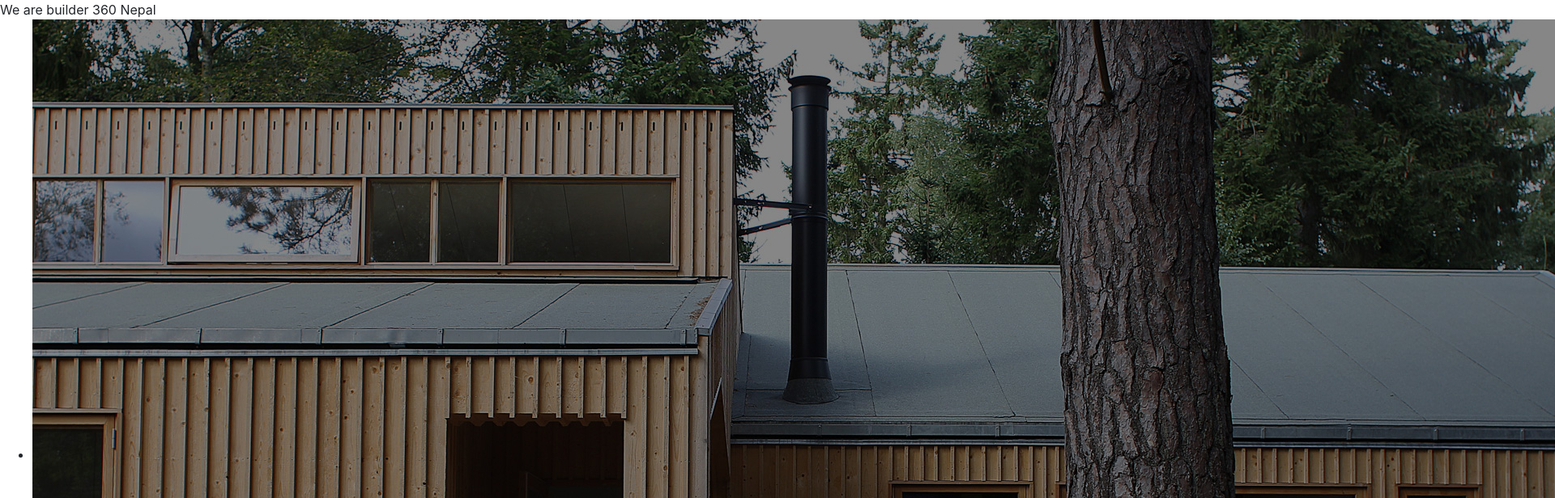
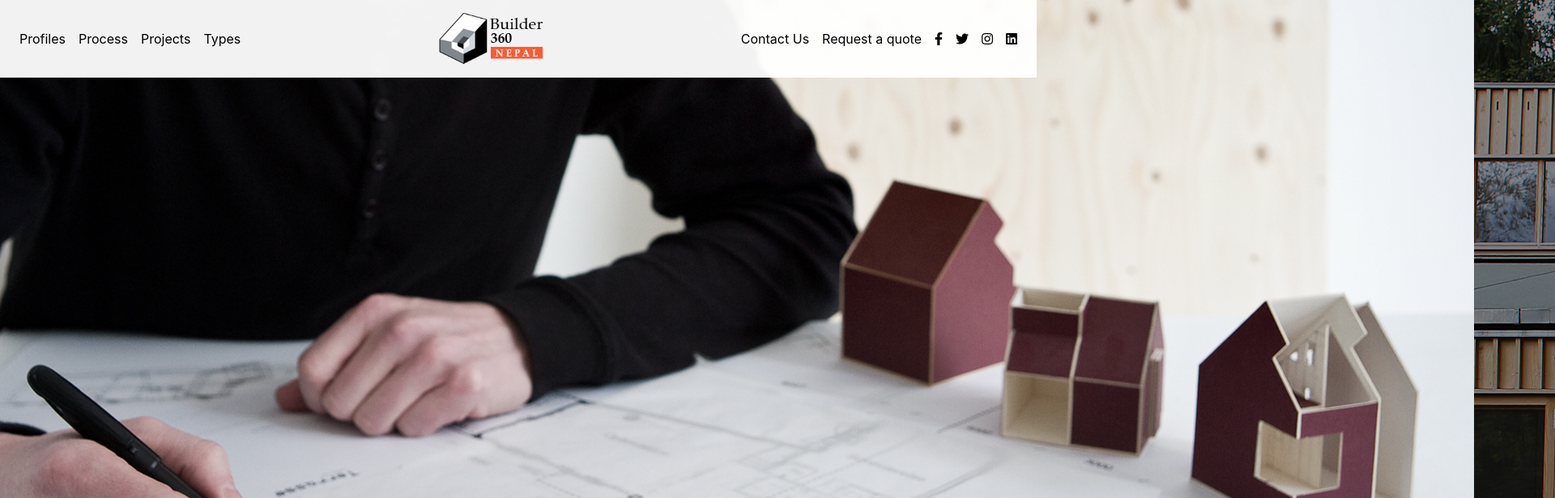
Before and after one commit to obrana/builder360nepal, a React (Create React App) app in the folder builder360/: page / in a window 1280 px wide. Shown: the top 616 px of the page at 81% size, 1920 px wide, since content can reach past the window. Built offline with nearby package versions, Linux system fonts and the light colour scheme.

Commit message:
halka changes

```diff
--- a/builder360/src/App.js
+++ b/builder360/src/App.js
@@ -10,15 +10,11 @@ class App extends Component {
     return (
       <Router>
         <div>
+          <Route exact path="/" component={Cover} />
+          <Navbar />
 
-
-
-          <Route exact path="/" component={Cover} />
-
-          <Route exact path="/" component={Home} />
-
+          <Route exact path="/home" component={Home} />
         </div>
-        {/* <Navbar /> */}
       </Router>
     );
   }
--- a/builder360/src/components/Cover.jsx
+++ b/builder360/src/components/Cover.jsx
@@ -1,38 +1,96 @@
 import React, { Component } from "react";
 import "./cover.css";
 
+// export default class Cover extends Component {
+//   render() {
+//     return (
+//       <div id="contents-wrap">
+//         <div id="contents">
+//           <div id="top" class="content">
+//             <div id="stage">
+//               <div id="site-name">We are builder 360 Nepal</div>
+//               <ul id="images">
+
+//                 <li><img src={'assets/cover1.jpg'} alt="top01" /></li>
+//                 <li><img src={'assets/cover2.jpg'} alt="top01" /></li>
+//                 <li><img src={'assets/cover3.jpg'} alt="top01" /></li>
+
+//               </ul>
+
+//               <div id="scroll-info">
+//                 <a href="/Home">scroll</a>
+//                 <div id="scroll-info-line">
+//                   <div>
+//                   </div>
+//                 </div>
+//               </div>
+//             </div>
+//             <script src="/common/js/index.js" type="text/javascript"></script>
+
+//           </div>
+//         </div>
+//       </div>
+
+//     )
+
+//   }
+// }
+const pics = ["assets/cover1.jpg", "assets/cover2.jpg", "assets/cover3.jpg"];
+
 export default class Cover extends Component {
+  constructor(props) {
+    super(props);
+    const idxStart = 0;
+    this.state = {
+      index: idxStart,
+      next: this.getNextIndex(idxStart),
+      move: false
+    };
+  }
+
+  getNextIndex(idx) {
+    if (idx >= pics.length - 1) {
+      return 0;
+    }
+    return idx + 1;
+  }
+
+  setIndexes(idx) {
+    this.setState({
+      index: idx,
+      next: this.getNextIndex(idx)
+    });
+  }
+  componentDidMount() {
+    setInterval(() => {
+      // on
+      this.setState({
+        move: true
+      });
+      // off
+      setTimeout(() => {
+        this.setState({
+          move: false
+        });
+        this.setIndexes(this.getNextIndex(this.state.index));
+      }, 500); // same delay as in the css transition here
+    }, 2000);
+  }
   render() {
+    const move = this.state.move ? "move" : "";
+    if (this.state.move) {
+    }
     return (
-      <div id="contents-wrap">
-        <div id="contents">
-          <div id="top" class="content">
-            <div id="stage">
-              <div id="site-name">We are builder 360 Nepal</div>
-              <ul id="images">
-
-
-                <li><img src={'assets/cover1.jpg'} alt="top01" /></li>
-                <li><img src={'assets/cover2.jpg'} alt="top01" /></li>
-                <li><img src={'assets/cover3.jpg'} alt="top01" /></li>
-
-              </ul>
-
-              <div id="scroll-info">
-                <a href="/">scroll</a>
-                <div id="scroll-info-line">
-                  <div>
-                  </div>
-                </div>
-              </div>
-            </div>
-
-
+      <div className="mask">
+        <div className="pic-wrapper">
+          <div className={`current pic ${move}`}>
+            <img src={pics[this.state.index]} alt="" />
+          </div>
+          <div className={`next pic ${move}`}>
+            <img src={pics[this.state.next]} alt="" />
           </div>
         </div>
       </div>
-
-    )
-
+    );
   }
 }
--- a/builder360/src/components/Home.jsx
+++ b/builder360/src/components/Home.jsx
@@ -113,7 +113,9 @@ export default class Home extends Component {
                 </h4>
 
                 <Tab.Pane eventKey="first">
-                  <h5>A. The Town House</h5>
+                  <h5>
+                    <span>A.</span> The Town House
+                  </h5>
                   <p>
                     The Town House is a very popular form of housing in
                     Denmark.This is a well executed one and a half or two
@@ -122,7 +124,9 @@ export default class Home extends Component {
                   </p>
                 </Tab.Pane>
                 <Tab.Pane eventKey="second">
-                  <h5>A. The Compact House</h5>
+                  <h5>
+                    <span>B.</span> The Compact House
+                  </h5>
                   <p>
                     Rectangular in shape, the Compact House has very beautiful
                     features. The geometry of this kind of housing is very
@@ -130,7 +134,9 @@ export default class Home extends Component {
                   </p>
                 </Tab.Pane>
                 <Tab.Pane eventKey="third">
-                  <h5>A. The Angle House</h5>
+                  <h5>
+                    <span>C.</span> The Angle House
+                  </h5>
                   <p>
                     The Angle House is a great choice for people who love to
                     separate personal and social space. The bedrooms and living
@@ -139,7 +145,9 @@ export default class Home extends Component {
                   </p>
                 </Tab.Pane>
                 <Tab.Pane eventKey="fourth">
-                  <h5>A. The Funkis House</h5>
+                  <h5>
+                    <span>D.</span> The Funkis House
+                  </h5>
                   <p>
                     The Funkis House is quite similar in layout to the classic
                     Nepalese homes. It has a flat roof and normally built in
--- a/builder360/src/components/cover.css
+++ b/builder360/src/components/cover.css
@@ -0,0 +1,131 @@
+::-webkit-scrollbar {
+  width: 8px;
+  height: 8px;
+}
+
+::-webkit-scrollbar-thumb {
+  background-color: #d5d5d5;
+}
+
+::-webkit-scrollbar-track {
+  box-shadow: inset 0px 0px 2px rgba(200, 200, 200, 1);
+}
+
+::-webkit-scrollbar-track-piece {
+  background-color: #e5e5e5;
+}
+/*
+ #contents
+---------------------------------------------------*/
+#contents-wrap {
+  /* overflow-y: scroll; */
+  min-height: 100%;
+  position: relative;
+  z-index: 1;
+  /* overflow:hidden; */
+  background-color: #f2f2f2;
+}
+
+#contents {
+  width: 100%;
+  /* height: 100%; */
+  position: relative;
+  padding-bottom: 100px;
+  background-color: #f2f2f2;
+  -webkit-transition: 500ms;
+  -moz-transition: 500ms;
+  -o-transition: 500ms;
+  transition: 500ms;
+
+  -webkit-transition-property: -webkit-transform;
+  -moz-transition-property: -moz-transform;
+  -o-transition-property: -o-transform;
+  transition-property: transform;
+}
+
+.no-footer #contents {
+  padding-bottom: 20px;
+}
+
+#contents:after {
+  content: "";
+  position: absolute;
+  top: 0;
+  right: 0;
+  width: 0;
+  height: 0;
+  opacity: 0;
+  z-index: 1;
+  background-color: rgba(0, 0, 0, 0.1);
+  -webkit-transition: opacity 0ms, width 10ms 500ms, height 10ms 500ms;
+  -moz-transition: opacity 0ms, width 10ms 500ms, height 10ms 500ms;
+  -o-transition: opacity 0ms, width 10ms 500ms, height 10ms 500ms;
+  transition: opacity 0ms, width 10ms 500ms, height 10ms 500ms;
+}
+
+#contents.trans:after {
+  opacity: 1;
+  width: 100%;
+  height: 1000%;
+  -webkit-transition: opacity 300ms cubic-bezier(0.68, 0, 0.42, 1);
+  -moz-transition: opacity 300ms cubic-bezier(0.68, 0, 0.42, 1);
+  -o-transition: opacity 300ms cubic-bezier(0.68, 0, 0.42, 1);
+  transition: opacity 300ms cubic-bezier(0.68, 0, 0.42, 1);
+}
+
+.gnavi-nav-open #contents {
+  -webkit-transform: translate(110px, 0);
+  -moz-transform: translate(110px, 0);
+  -ms-transform: translate(110px, 0);
+  -o-transform: translate(110px, 0);
+  transform: translate(110px, 0);
+}
+
+.cnavi-nav-open #contents {
+  -webkit-transform: translate(-110px, 0);
+  -moz-transform: translate(-110px, 0);
+  -ms-transform: translate(-110px, 0);
+  -o-transform: translate(-110px, 0);
+  transform: translate(-110px, 0);
+}
+
+#page-title {
+  font-size: 2em;
+}
+.pic {
+  display: inline-block;
+  width: 100px;
+  height: 100px;
+  position: absolute;
+}
+
+.current {
+  width: 100%;
+  float: left;
+  position: relative;
+}
+
+.current.move {
+  left: 0;
+  transition: all 4s ease;
+}
+
+.next {
+  transition: all 4s ease;
+}
+
+.next.move {
+  transition: all 4s ease;
+}
+
+.pic-wrapper {
+  background: lightgray;
+  left: -100px;
+  position: absolute;
+}
+
+.mask {
+  height: 100%;
+  width: 200%;
+  overflow: hidden;
+}
--- a/builder360/src/components/home.css
+++ b/builder360/src/components/home.css
@@ -83,5 +83,14 @@
 .buildingtabs.nav-pills .nav-link {
   border-radius: 0.25rem;
 }
-
+.buildingtabs .tab-content {
+  font-size: 15px !important;
+  padding: 20px 135px 20px 20px;
+}
+.smallHead {
+  margin: 30px 0px 50px;
+}
+.buildingtabs h5 span {
+  color: #fd5a32 !important;
+}
 /* Building Types */
```
Also changed, not shown: builder360/public/assets/typeA.jpg.
